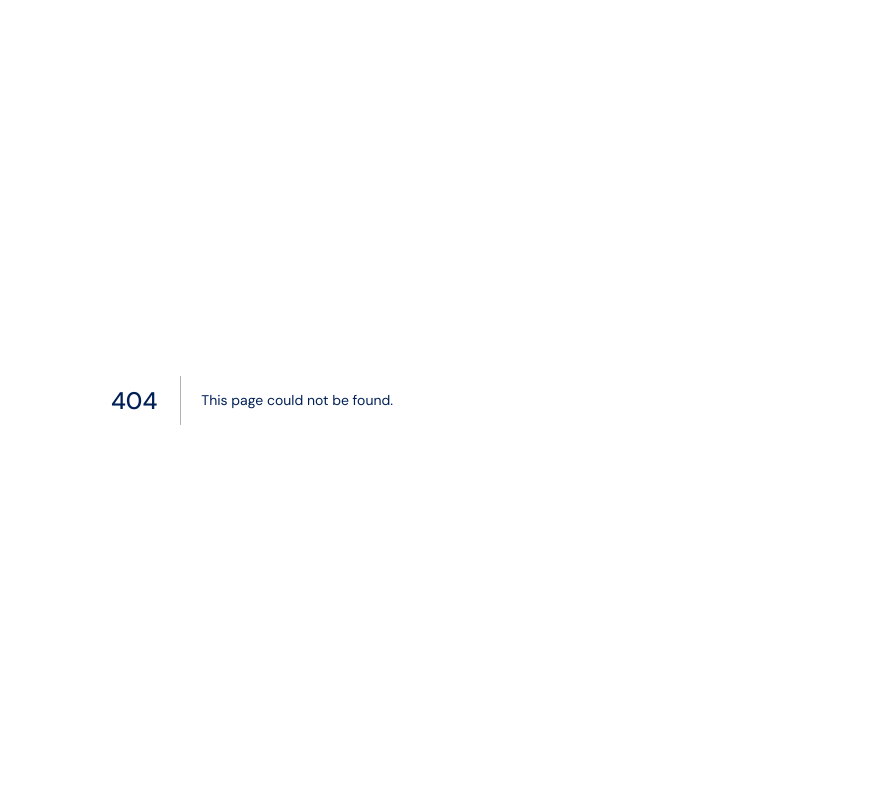
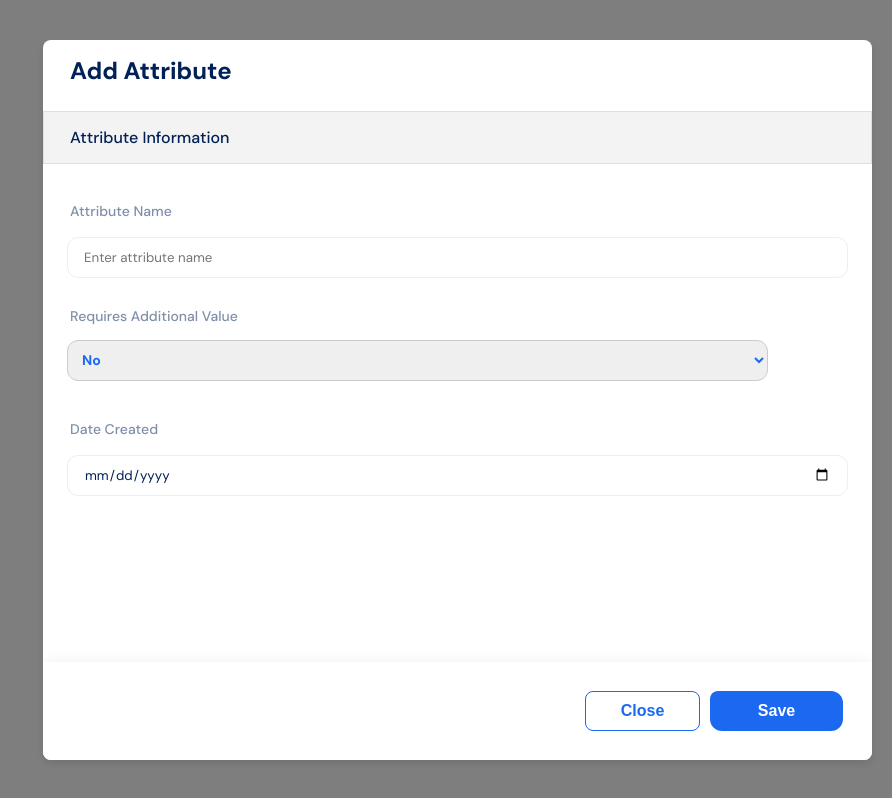
Before and after one commit to angeloeboy/soapify-frontend, a Next.js app: page /dashboard/attributes/addAttributes in a window 1280 px wide. Before the commit this address had no page. Shown: the whole page, without its empty margins (388-1280 px from the left). Built offline with nearby package versions, Linux system fonts and the light colour scheme; no server answers.

Commit message:
created a pop up content for attributes

```diff
--- a/next.config.js
+++ b/next.config.js
@@ -2,18 +2,18 @@
 const nextConfig = {
 	output: "standalone",
 	async rewrites() {
+		  return [
+		  	{
+		  		source: "/api/:path*",
+		  		destination: "https://iamangelo.tech/api/:path*",
+		  	},
+		  ];
 		// return [
 		// 	{
 		// 		source: "/api/:path*",
-		// 		destination: "https://iamangelo.tech/api/:path*",
+		// 		destination: "http://localhost:3001/:path*",
 		// 	},
 		// ];
-		return [
-			{
-				source: "/api/:path*",
-				destination: "http://localhost:3001/:path*",
-			},
-		];
 	},
 };
 
--- /dev/null
+++ b/src/pages/dashboard/attributes/addAttributes.jsx
@@ -0,0 +1,122 @@
+import React, { useEffect, useState } from "react";
+import {
+  Button,
+  Select,
+  LabelContainer,
+  Label,
+  Option,
+  FieldContainer,
+  ProfilePictureContainer,
+  FileInput,
+  Centered,
+  SecondaryButton,
+  CloseButton,
+  ButtonsContainer,
+  PopupOverlay,
+  PopupContent,
+  HeaderTitle,
+  FieldTitleLabel,
+  InputHolder,
+} from "@/styled-components/ItemActionModal";
+
+import { addAttribute, getAttributes } from "@/api/attributes"; // Import your API functions for attributes
+
+const AddAttributeComponent = ({ onClose, onButtonClick, getAttributesFunc }) => {
+  const currentDate = new Date().toISOString();
+
+  const [attribute, setAttribute] = useState({
+    product_id: 0, // Replace with the appropriate product ID
+    attribute_name: "",
+    requires_additional_value: false,
+    value: "",
+    date_created: currentDate,
+    // Add more fields related to attributes here
+  });
+
+  const [attributes, setAttributes] = useState([]);
+
+  useEffect(() => {
+    console.log(attribute);
+  }, [attribute]);
+
+  const fetchAttributes = () => {
+    getAttributes().then((res) => {
+      console.log(res);
+      res ? setAttributes(res.attributes) : setAttributes([]);
+      // You can set default values or handle attribute selection logic here
+    });
+  };
+
+  const addAttributeFunc = async (e) => {
+    e.preventDefault();
+    await addAttribute(attribute).then((res) => {
+      console.log(res);
+    });
+
+    await getAttributesFunc();
+  };
+
+  useEffect(() => {
+    fetchAttributes();
+  }, []);
+
+  return (
+    <PopupOverlay>
+      <PopupContent>
+        <form onSubmit={(e) => addAttributeFunc(e)}>
+          <HeaderTitle>Add Attribute</HeaderTitle>
+          <FieldContainer>
+            <LabelContainer first>
+              <Label>Attribute Information</Label>{" "}
+            </LabelContainer>
+            <div>
+              <FieldTitleLabel notFirst>Attribute Name</FieldTitleLabel>
+              <InputHolder
+                type="text"
+                placeholder="Enter attribute name"
+                onChange={(e) => setAttribute({ ...attribute, attribute_name: e.target.value })}
+                value={attribute.attribute_name}
+              />
+            </div>
+            <div>
+              <FieldTitleLabel notFirst>Requires Additional Value</FieldTitleLabel>
+              <Select
+                value={attribute.requires_additional_value}
+                onChange={(e) => setAttribute({ ...attribute, requires_additional_value: e.target.value === "true" })}
+              >
+                <Option value="true">Yes</Option>
+                <Option value="false">No</Option>
+              </Select>
+            </div>
+            {attribute.requires_additional_value && (
+              <div>
+                <FieldTitleLabel notFirst>Value</FieldTitleLabel>
+                <InputHolder
+                  type="text"
+                  placeholder="Enter value"
+                  onChange={(e) => setAttribute({ ...attribute, value: e.target.value })}
+                  value={attribute.value}
+                />
+              </div>
+            )}
+            <div>
+              <FieldTitleLabel notFirst>Date Created</FieldTitleLabel>
+              <InputHolder
+                type="date"
+                placeholder="Enter date created"
+                onChange={(e) => setAttribute({ ...attribute, date_created: e.target.value })}
+              />
+            </div>
+          </FieldContainer>
+
+          <ButtonsContainer>
+            <CloseButton onClick={onClose}>Close</CloseButton>
+            <Button type="submit">Save</Button>
+          </ButtonsContainer>
+        </form>
+      </PopupContent>
+    </PopupOverlay>
+  );
+};
+
+export default AddAttributeComponent;
```
